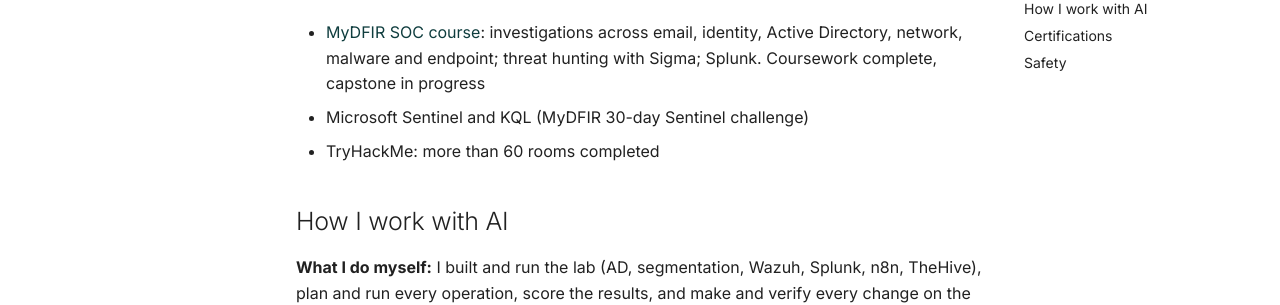
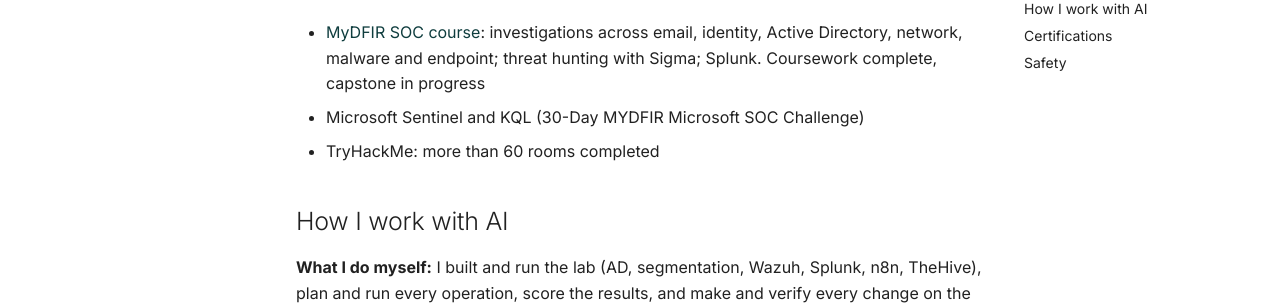
Before and after one commit to dotslashtag/cyber-defense-lab, an MkDocs documentation site: the page built from docs/about.md, in a window 1280 px wide and 900 px high, scrolled down 1261 px. Shown: the part 153-458 px from the top of the window. Built offline with MkDocs 1.6.1 and Material for MkDocs 9.7.7, drawn with Linux system fonts in a browser that asks for light colours; comment, search, counter and statistics services are not loaded.

Commit message:
Docs: About page: use the correct name of the 30-Day MYDFIR Microsoft SOC Challenge
Co-Authored-By: Claude Opus 5.5 <noreply@anthropic.com>
Claude-Session: https://claude.ai/code/session_01VSxWRXTvMG1cQKzoG3F5Sa

```diff
--- a/docs/about.md
+++ b/docs/about.md
@@ -46,7 +46,7 @@ roles, and infrastructure security work (Active Directory, segmentation, hardeni
 - [MyDFIR SOC course](https://academy.mydfir.com/p/soc): investigations across email, identity,
   Active Directory, network, malware and endpoint; threat hunting with Sigma; Splunk.
   Coursework complete, capstone in progress
-- Microsoft Sentinel and KQL (MyDFIR 30-day Sentinel challenge)
+- Microsoft Sentinel and KQL (30-Day MYDFIR Microsoft SOC Challenge)
 - TryHackMe: more than 60 rooms completed
 
 ## How I work with AI
```
